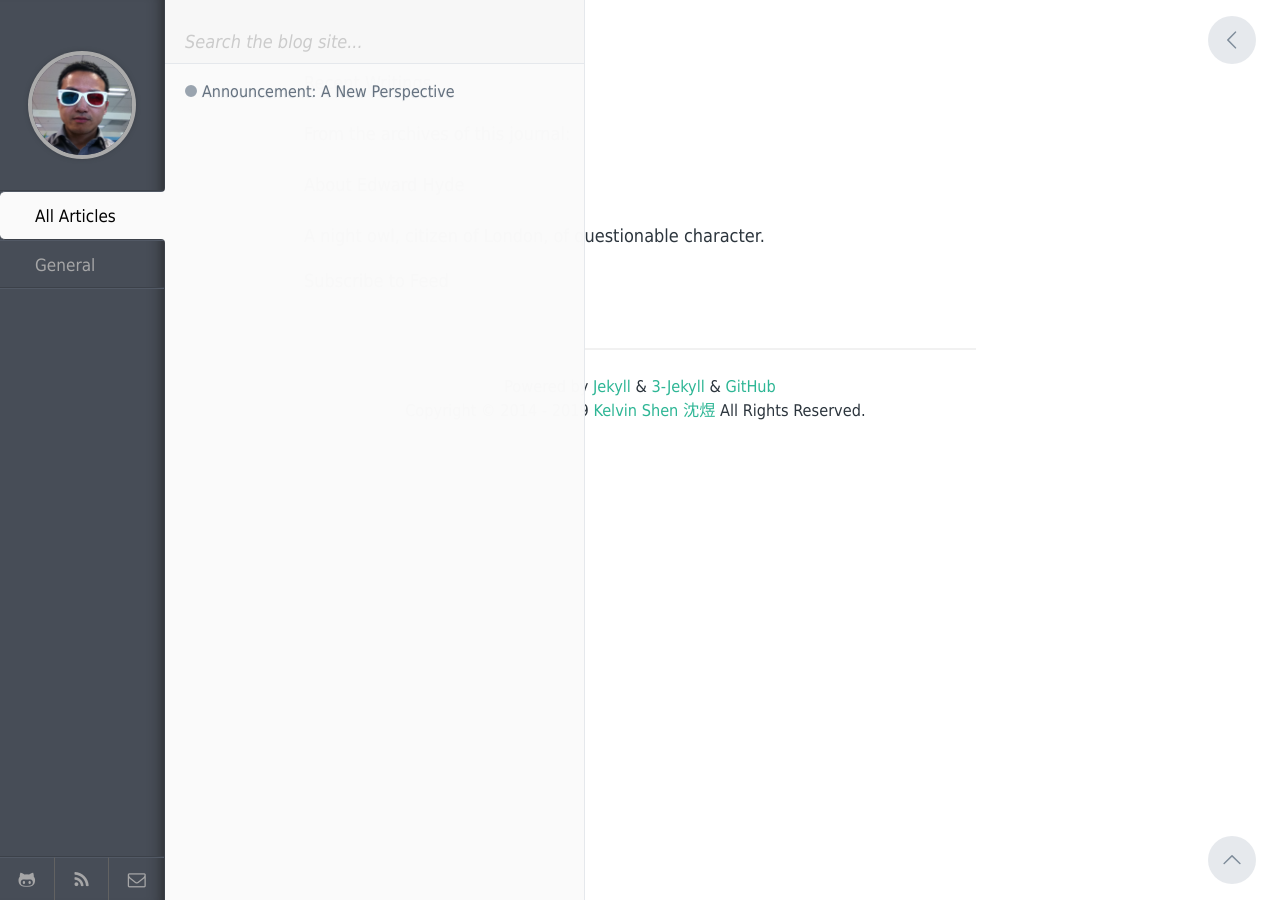
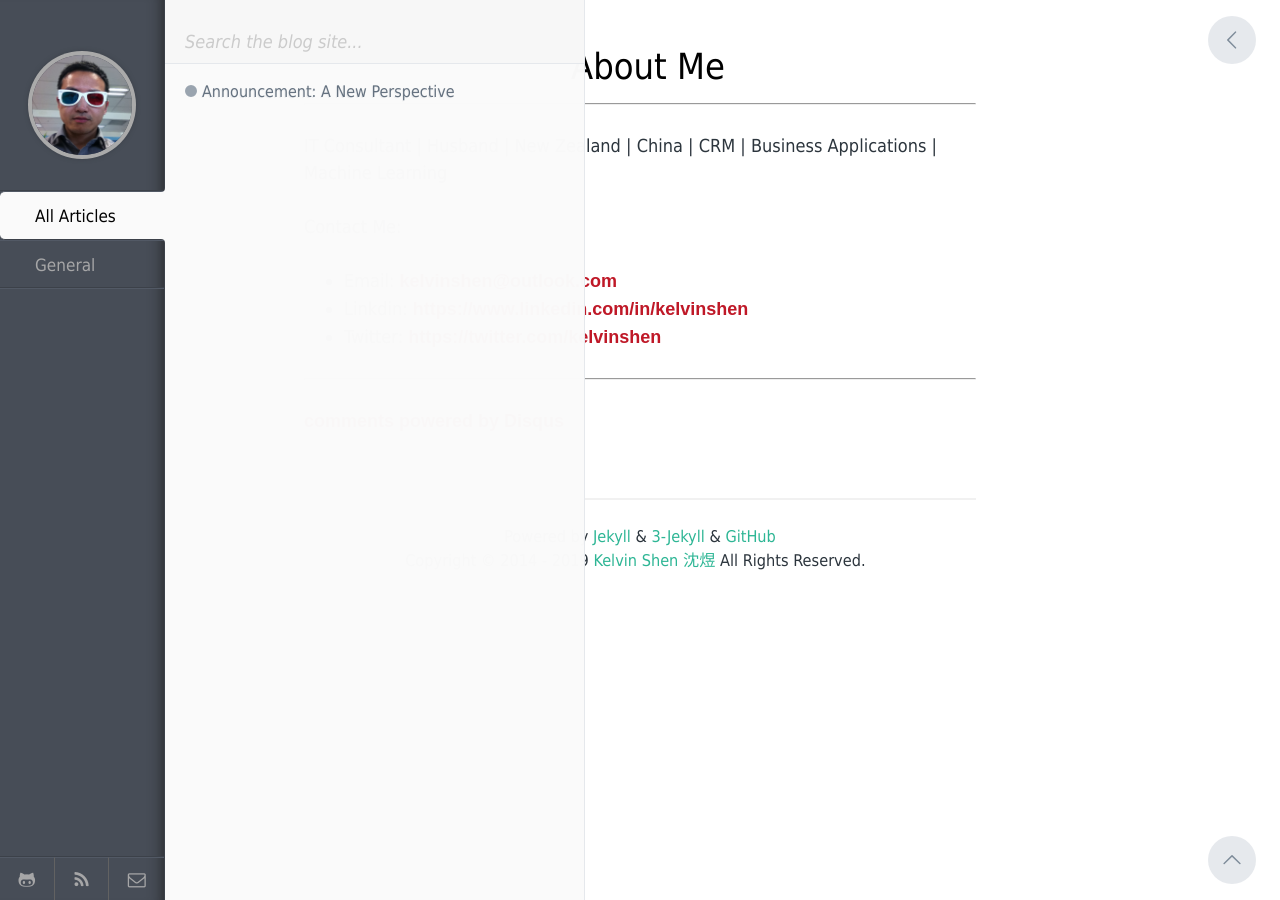
Before and after one commit to nzkelvin/nzkelvin.github.io, a Jekyll site: the page built from index.md, in a window 1280 px wide. Built offline with Jekyll 4.4.1, drawn with Linux system fonts in a browser that asks for light colours; comment, search, counter and statistics services are not loaded.

Commit message:
A New Perspective

```diff
--- a/index.md
+++ b/index.md
@@ -2,51 +2,16 @@
 # Feel free to add content and custom Front Matter to this file.
 # To modify the layout, see https://jekyllrb.com/docs/themes/#overriding-theme-defaults
 
-layout: default
+layout: page
+title: About Me
 ---
+---
+IT Consultant | Husband | New Zealand | China | CRM | Business Applications | Machine Learning
 
-  <div class="row">
-    <div class="eight columns">
-      {% for post in paginator.posts limit: 3 %}
-      <h3><a href="{{ site.baseurl }}{{ post.url }}">{{ post.title }}</a></h3>
+Contact Me:
+- Email: <kelvinshen@outlook.com>
+- Linkdin: <https://www.linkedin.com/in/kelvinshen>
+- Twitter: <https://twitter.com/kelvinshen>
 
-      <div class="row">
-        <div class="twelve columns">
-          {{ post.content }}
-        </div>
-      </div>
-      {% endfor %}
-
-      <div class="pagination">
-      <p>
-        {% if paginator.previous_page %}
-          {% if paginator.previous_page == 1 %}
-            <a href="/" class="previous">Previous</a>
-          {% else %}
-            <a href="{{ site.baseurl }}/page{{ paginator.previous_page }}" class="previous">Previous</a>
-          {% endif %}
-        {% else %}
-          <span class="previous">Previous</span>
-        {% endif %}
-        <span class="page_number">Page: {{ paginator.page }} of {{ paginator.total_pages }}</span>
-        {% if paginator.next_page %}
-          <a href="{{ site.baseurl }}/page{{ paginator.next_page }}" class="next">Next</a>
-        {% else %}
-          <span class="next">Next</span>
-        {% endif %}
-      </p>
-    </div>
-    </div>
-    <div class="four columns">
-      <h4>Recent Writings</h4>
-      <p>From the archives of this journal:</p>
-      <ul class="disc">
-      {% for post in site.posts offset: 3 limit: 10 %}
-        <li><a href="{{ site.baseurl }}{{ post.url }}">{{ post.title }}</a></li>
-      {% endfor %}
-      </ul>
-      <h4>About Edward Hyde</h4>
-      <p>A night owl, citizen of London, of questionable character.</p>
-      <p><a href="/feed.xml">Subscribe to Feed</a></p>
-    </div>
-  </div>
+---
+{% include disqus.html %}
```
Also changed, not shown: _posts/2019-09-09-a-new-perspective.markdown (+4 -3 lines).
